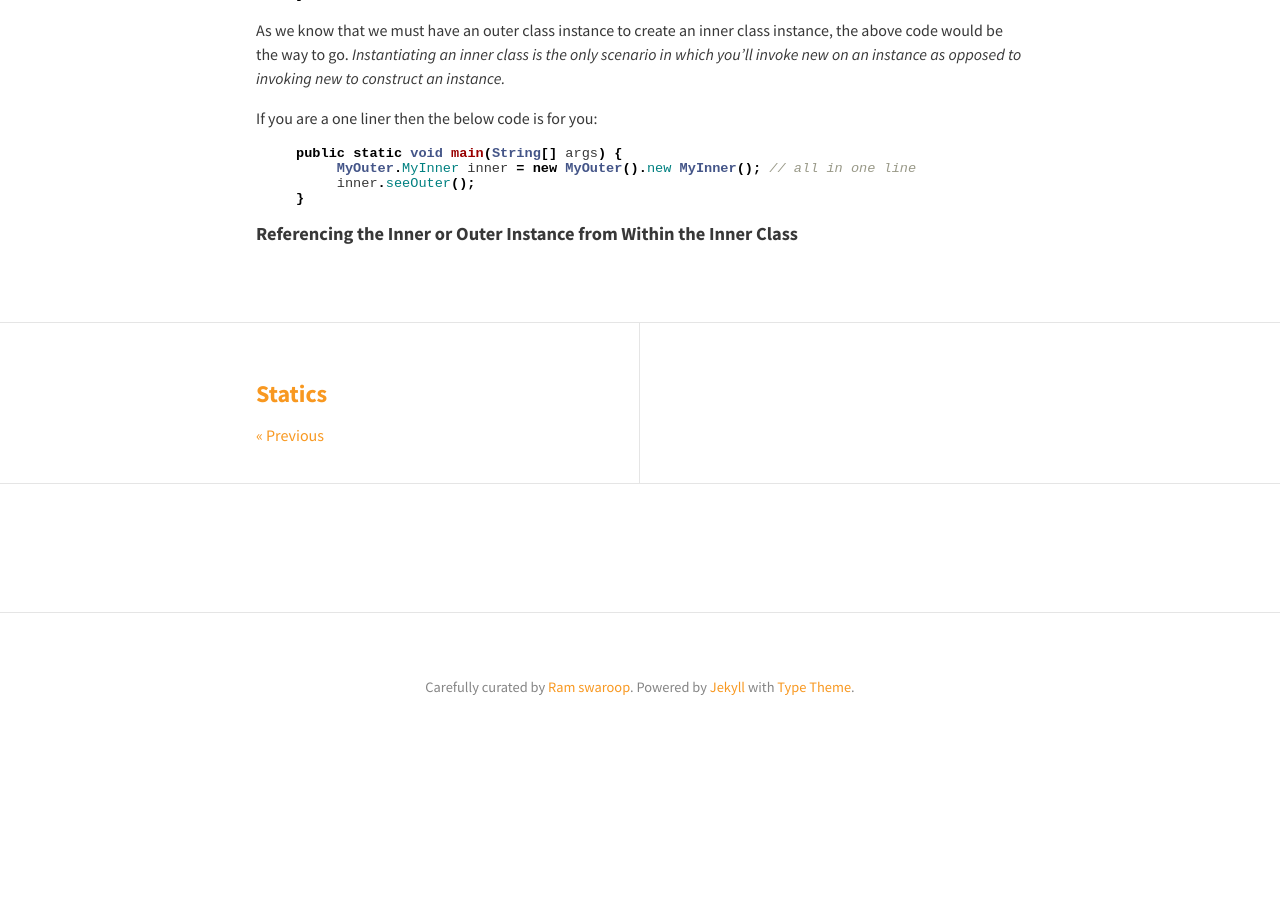
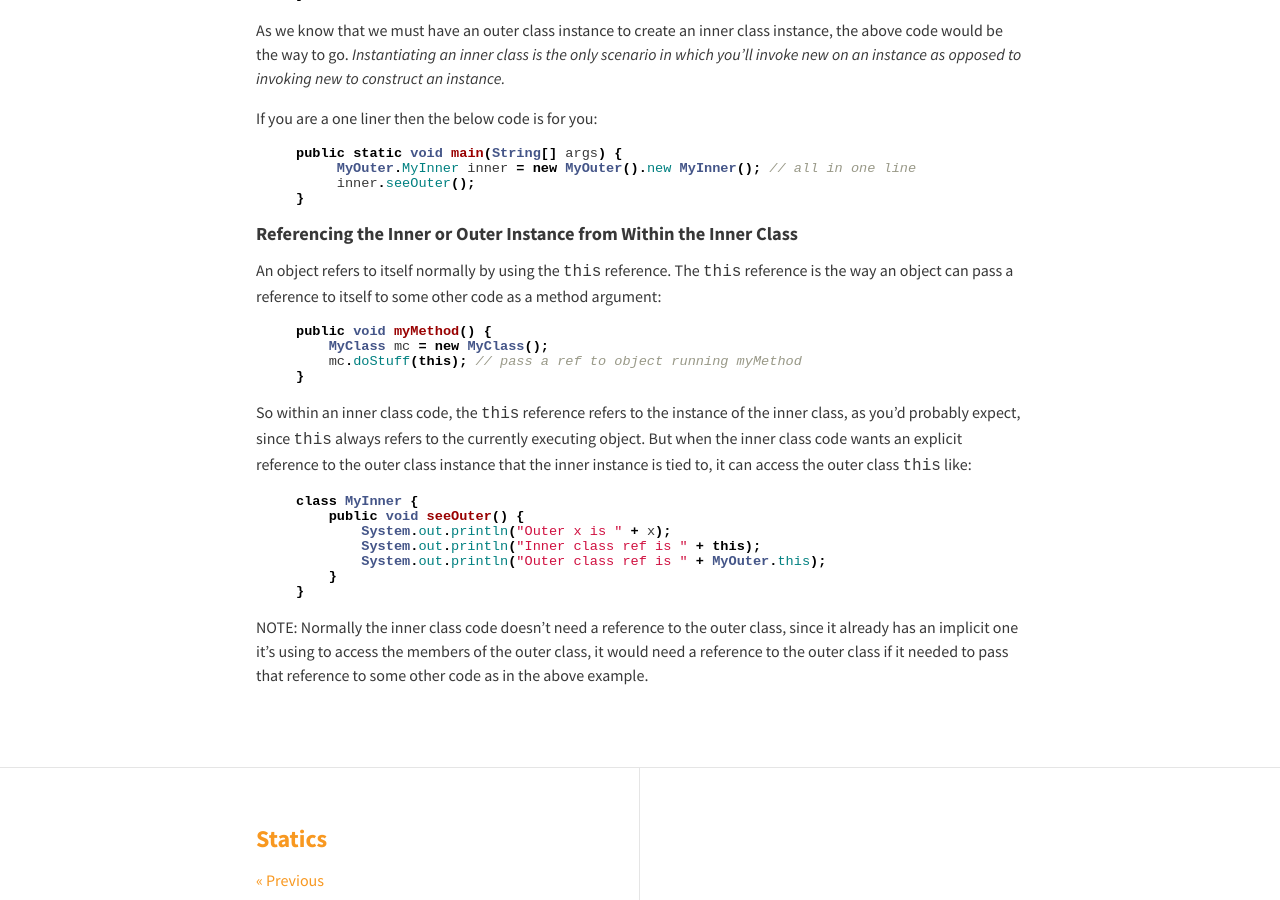
Before and after one commit to rampatra/JavaNotes, a Jekyll site: the page built from _posts/2015-08-20-inner-classes.md, in a window 1280 px wide and 900 px high, scrolled down 2199 px. Built offline with Jekyll 4.4.1, drawn with Linux system fonts in a browser that asks for light colours; nearby versions of some CDN libraries; comment, search, counter and statistics services are not loaded; before the commit the page ends 2962 px from its top, so only the background shows below that.

Commit message:
added content

```diff
--- a/_posts/2015-08-20-inner-classes.md
+++ b/_posts/2015-08-20-inner-classes.md
@@ -121,3 +121,31 @@ public static void main(String[] args) {
 {% endhighlight %}
 
 #### Referencing the Inner or Outer Instance from Within the Inner Class
+
+An object refers to itself normally by using the `this` reference. The `this` reference is the way an object can pass a
+reference to itself to some other code as a method argument:
+
+{% highlight java %}
+public void myMethod() {
+    MyClass mc = new MyClass();
+    mc.doStuff(this); // pass a ref to object running myMethod
+}
+{% endhighlight %}
+
+So within an inner class code, the `this` reference refers to the instance of the inner class, as you'd probably expect,
+since `this` always refers to the currently executing object. But when the inner class code wants an explicit reference
+to the outer class instance that the inner instance is tied to, it can access the outer class `this` like:
+
+{% highlight java %}
+class MyInner {
+    public void seeOuter() {
+        System.out.println("Outer x is " + x);
+        System.out.println("Inner class ref is " + this);
+        System.out.println("Outer class ref is " + MyOuter.this);
+    }
+}
+{% endhighlight %}
+
+NOTE: Normally the inner class code doesn't need a reference to the outer class, since it already has an implicit one
+it's using to access the members of the outer class, it would need a reference to the outer class if it needed to pass
+that reference to some other code as in the above example.
```
